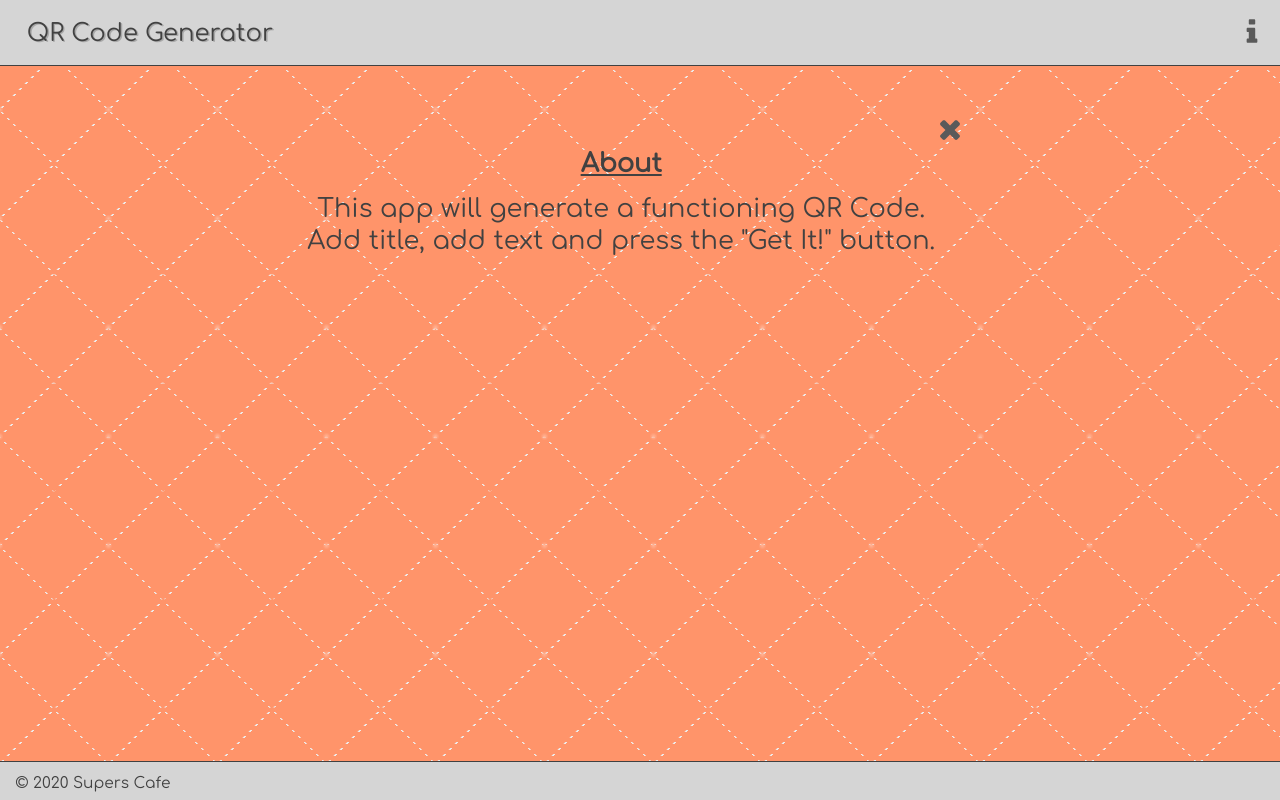
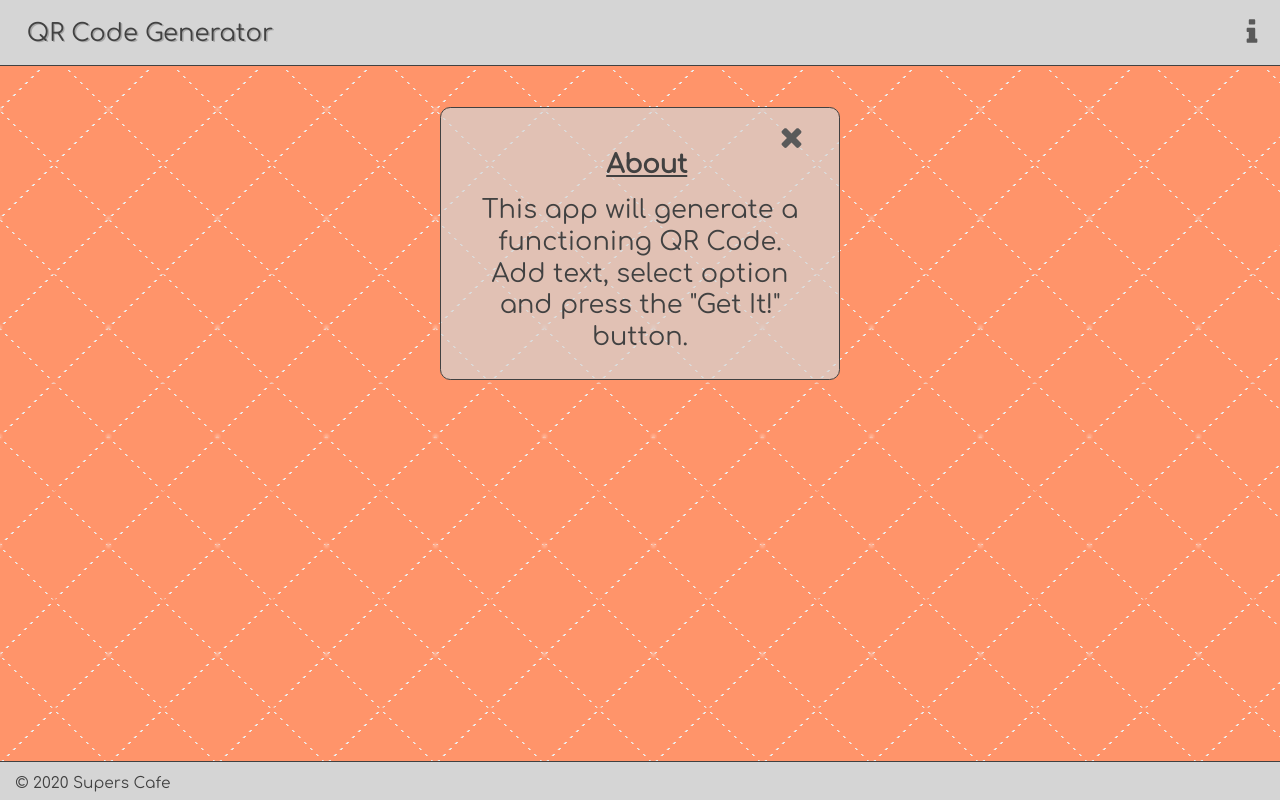
Before and after one commit to NH3R717/WDP5, a React (Create React App) app in the folder Wk4/wdp5_react/: page /#/About in a window 1280 px wide. Built offline with nearby package versions, Linux system fonts and the light colour scheme.

Commit message:
about page

```diff
--- a/Wk4/wdp5_react/src/App.js
+++ b/Wk4/wdp5_react/src/App.js
@@ -1,7 +1,7 @@
 import React, { Component } from 'react'
 import './App.css';
 import Routes from './Component/Routes.jsx';
-import { BrowserRouter as Router } from 'react-router-dom'
+import { HashRouter as Router } from 'react-router-dom'
 // import { BrowserRouter as Router} from 'react-router-dom'
 import Header from './Component/StaticHeader.jsx'
 // import QRGenerator from './Component/QRGenerator.js'
@@ -18,7 +18,7 @@
                 <Router>
                     <Header />
                     <Routes />
-                    <Footer style={styles.footer} />
+                    <Footer />
                 </Router>
             </main>
 
@@ -27,13 +27,3 @@
 }
 
 export default App;
-
-const styles = {
-    footer: {
-        color: 'green',
-        position: 'absolute',
-        bottom: '0',
-        height: '16em',
-        padding: '0 0 2em 0'
-    }
-}
--- a/Wk4/wdp5_react/src/Component/About.jsx
+++ b/Wk4/wdp5_react/src/Component/About.jsx
@@ -15,15 +15,21 @@
             </div>
             <section style={styles.center}>
                 <article style={styles.aboutTextDiv}>
+                    <header style={styles.aboutHeading}>
+                        <div></div>
                         <h1 style={styles.h1} >About</h1>
+                        <NavLink to="/">
+                        <img src={Close} alt="Close" style={styles.close} width="30" height="30" />
+                        </NavLink>
+                    </header>
                     <h2 style={styles.h2} >This app will generate a functioning QR Code.</h2>
-                <h2 style={styles.h2} >Add title, add text and press the "Get It!" button. </h2>
+                    <h2 style={styles.h2} >Add text, select option and press the "Get It!" button. </h2>
                 </article>
                 <article style={styles.h1}>
-                <NavLink to="/">
-                    {/* <img src={IoMdClose} alt="Close" style={styles.close} width="30" height="30" /> */}
+                    {/* <NavLink to="/">
+                        <img src={IoMdClose} alt="Close" style={styles.close} width="30" height="30" />
                         <img src={Close} alt="Close" style={styles.close} width="30" height="30" />
-                </NavLink>
+                    </NavLink> */}
                 </article>
             </section>
             <div style={styles.rightDiv}>
@@ -40,22 +46,33 @@
         justifyContent: 'space-between',
         color: '#414141'
     },
+    aboutHeading: {
+        display: 'flex',
+        justifyContent: 'space-between',
+    },
     center: {
-        display: 'flex'
+        // display: 'flex'
+        maxWidth: '400px',
+        padding: '0 .8em',
+        borderRadius: '.4em',
+        border: 'solid .03em',
+        background: 'rgba(213, 213, 213, .7)'
     },
     aboutTextDiv: {
         // width: '20em',
         // display: 'flex',
         alignContent: 'center',
-        margin: '1.6em 0 1.6em 0'
+        margin: '1.6em 0 1em 0'
     },
     h1: {
+
         textDecoration: 'underline',
         fontWeight: '900',
-        margin: '0 0 .5em 0'
+        margin: '0 0 .5em 2em'
     },
     close: {
-        margin: '0.3em 0.3em 0 0',
+        margin: '-.7em 0.3em 0 0',
+        transform: 'translate(-15%, -70%)'
     },
     leftDiv: {
         width: '10%'
```
Also changed, not shown: Wk4/wdp5_react/src/Component/Test2.jsx (deleted, +0 -26 lines). Lines whose indentation alone changed are shown as unchanged.
